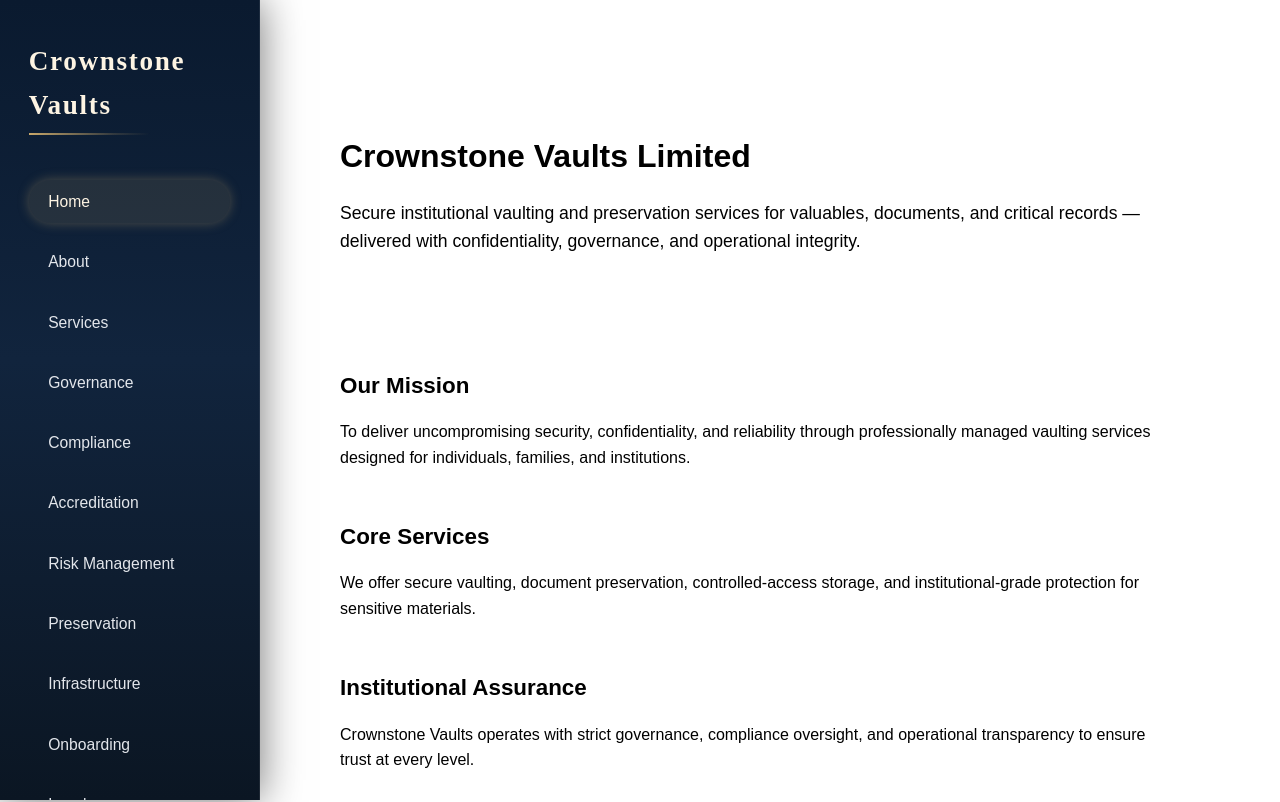
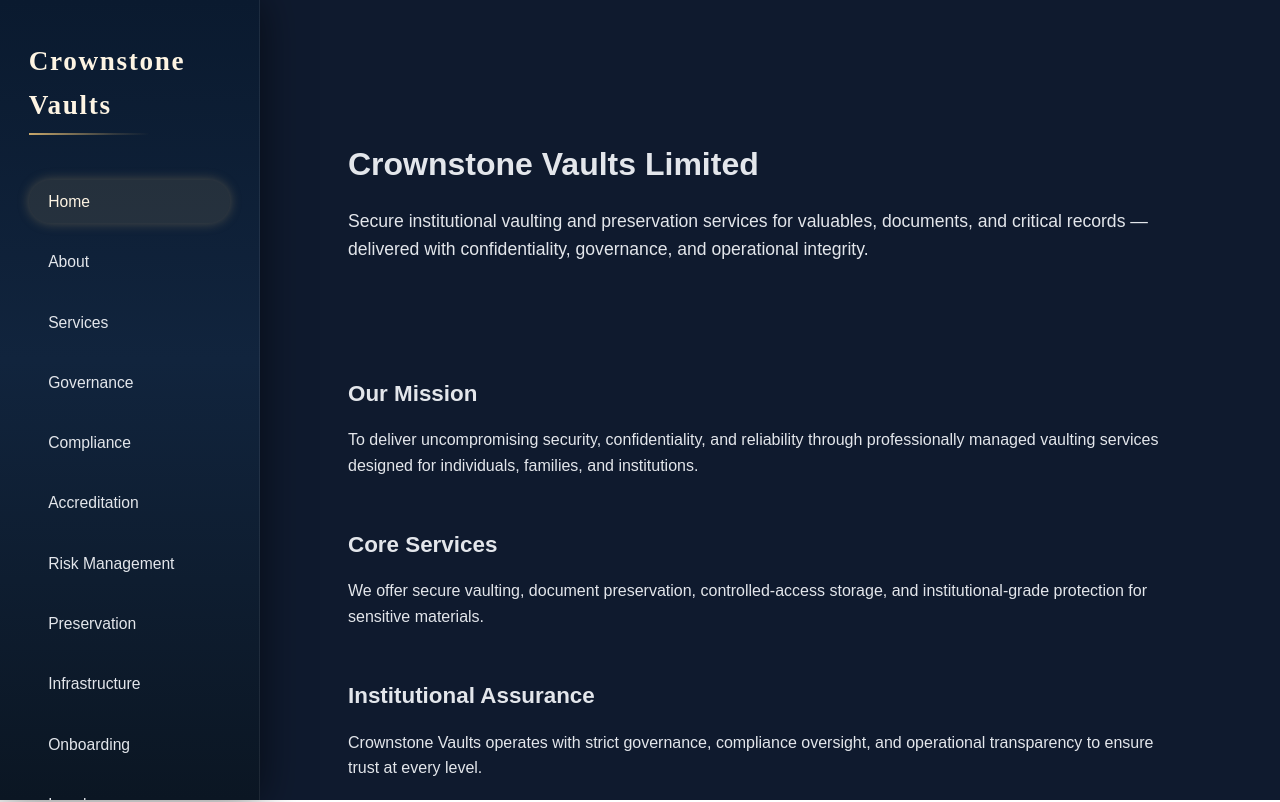
Before and after one commit to soulnlite/crownstone-vaults, a Next.js app: page / in a window 1280 px wide. Shown: the top 802 px of the page. Built offline with nearby package versions, Linux system fonts and the light colour scheme.

Commit message:
layout upgrade

```diff
--- a/app/layout.tsx
+++ b/app/layout.tsx
@@ -15,7 +15,7 @@ export default function RootLayout({
   return (
     <html lang="en">
       <body>
-        <div style={{ display: "flex", minHeight: "100vh" }}>
+        <div style={{ display: "flex", height: "100vh" }}>
           <Sidebar />
 
           <main
@@ -23,22 +23,29 @@ export default function RootLayout({
               marginLeft: "260px",
               width: "100%",
               overflowY: "auto",
-              padding: "2.5rem 3rem",
+              padding: "3rem 3.5rem",
               boxSizing: "border-box",
-              minHeight: "100vh",
+              background: "#0F1A2E",
             }}
           >
-            <div style={{ maxWidth: "900px" }}>
+            <div
+              style={{
+                maxWidth: "900px",
+                marginBottom: "4rem",
+                color: "#E3E6EB",
+                lineHeight: "1.7",
+              }}
+            >
               {children}
             </div>
 
             <footer
               style={{
-                marginTop: "4rem",
                 paddingTop: "2rem",
                 borderTop: "2px solid #C9A86A",
                 color: "#E3E6EB",
                 fontSize: "0.9rem",
+                marginBottom: "2rem",
               }}
             >
               © 2026 Crownstone Vaults Limited — Institutional Preservation Infrastructure
```
